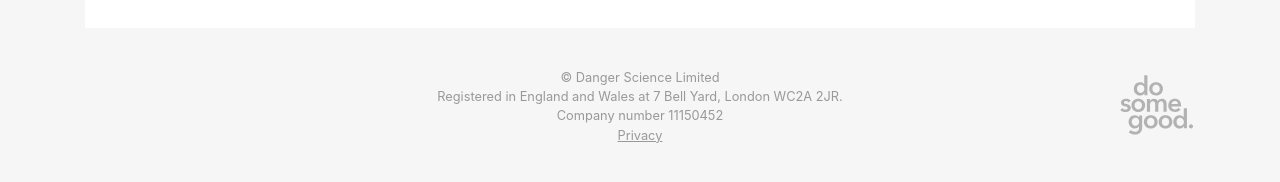
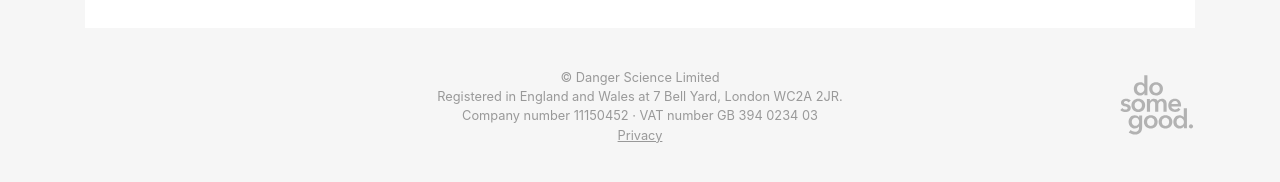
Before and after one commit to dangerscience/dangerscience.github.io, a Jekyll site: the page built from index.md, in a window 1280 px wide. Shown: the part 1374-1556 px from the top of the page. Built offline with Jekyll 4.4.1, drawn with Linux system fonts in a browser that asks for light colours.

Commit message:
Add VAT number

```diff
--- a/_includes/footer.html
+++ b/_includes/footer.html
@@ -1,6 +1,6 @@
 <footer class="container">
 	&copy; Danger Science Limited<br />
 	Registered in England and Wales at 7 Bell Yard, London WC2A 2JR.<br />
-	Company number 11150452<br />
+	Company number 11150452 &middot; VAT number GB 394 0234 03<br />
 	<a href="https://dangerscience.com/privacy">Privacy</a>
 </footer>
```
